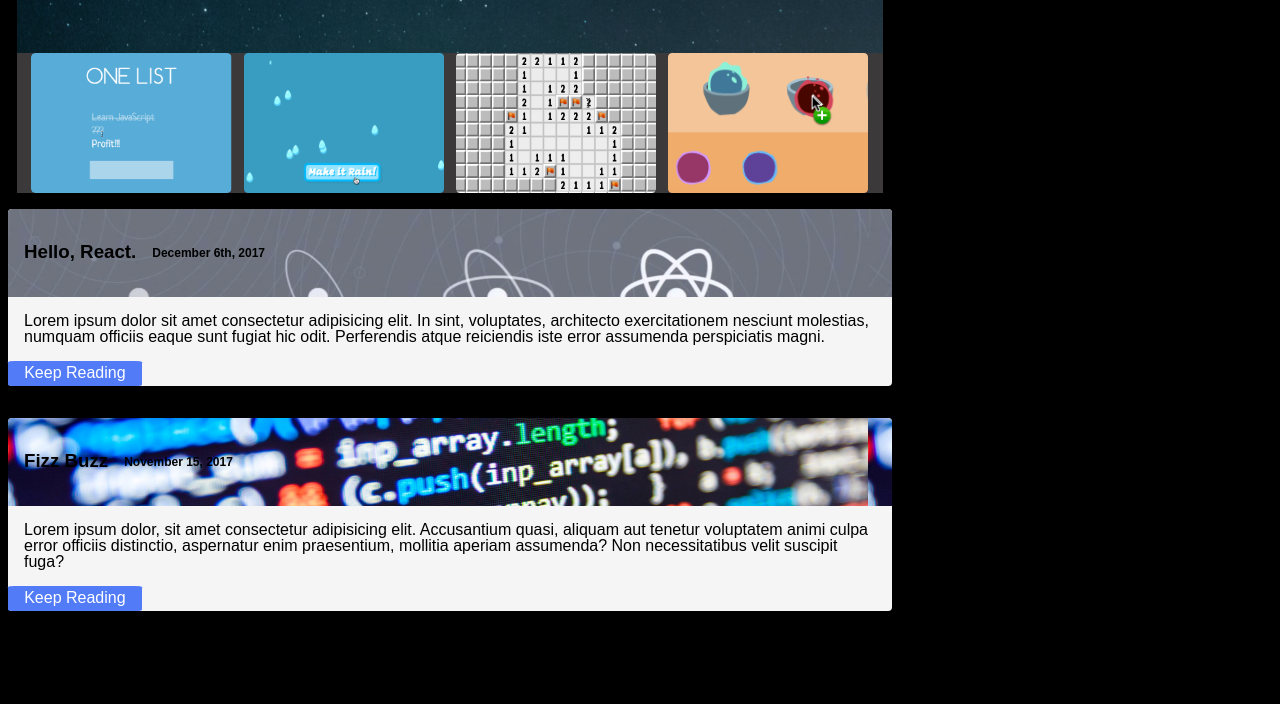
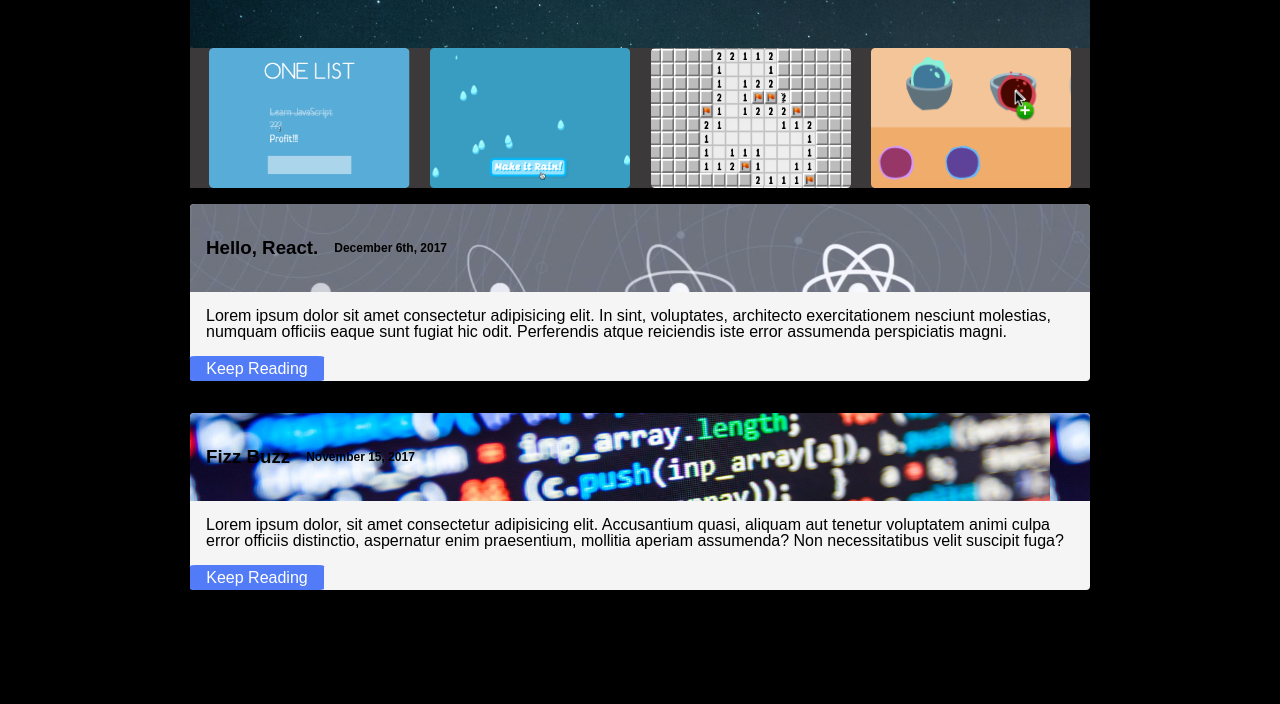
Before and after one commit to alsleaders/mock-portfolio, a website: page public/index.html in a window 1280 px wide. Shown: the part 225-929 px from the top of the page. Drawn offline with Linux system fonts and the light colour scheme.

Commit message:
header margins corrected, fix spacing

```diff
--- a/public/screen.css
+++ b/public/screen.css
@@ -7,7 +7,8 @@ html {
   background-color: black;
   color: whitesmoke;
   font-family: 'Roboto', sans-serif;
-  max-width: 900px;
+  /*max-width: 900px;*/
+
   display: flex;
   flex-direction: column;
   /* justify-content: center;
@@ -15,9 +16,11 @@ html {
 }
 
 body {
-  margin: 4;
+  margin: auto;
   min-height: 100%;
   display: flex;
+  width: 90%;
+  max-width: 900px;
 
   /* justify-content: flex-start;
   align-items: center; */
@@ -30,9 +33,9 @@ section {
 
 header {
   background-image: url('./Images/space.png');
-  max-width: 900px;
+  /* max-width: 900px; */
   max-height: 700px;
-  margin: 0 1%;
+  margin: 0;
   justify-content: center;
   align-items: center;
 }
```
